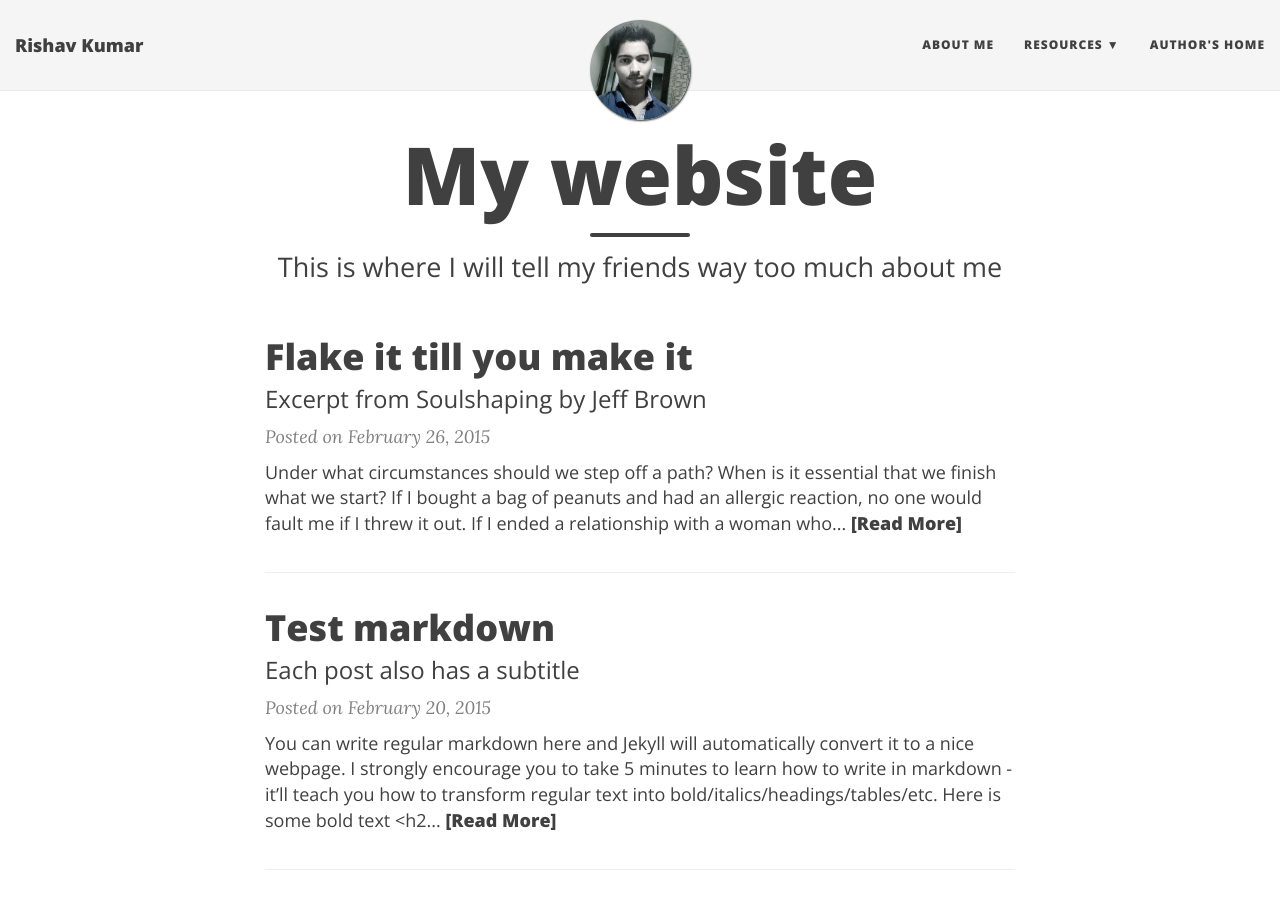
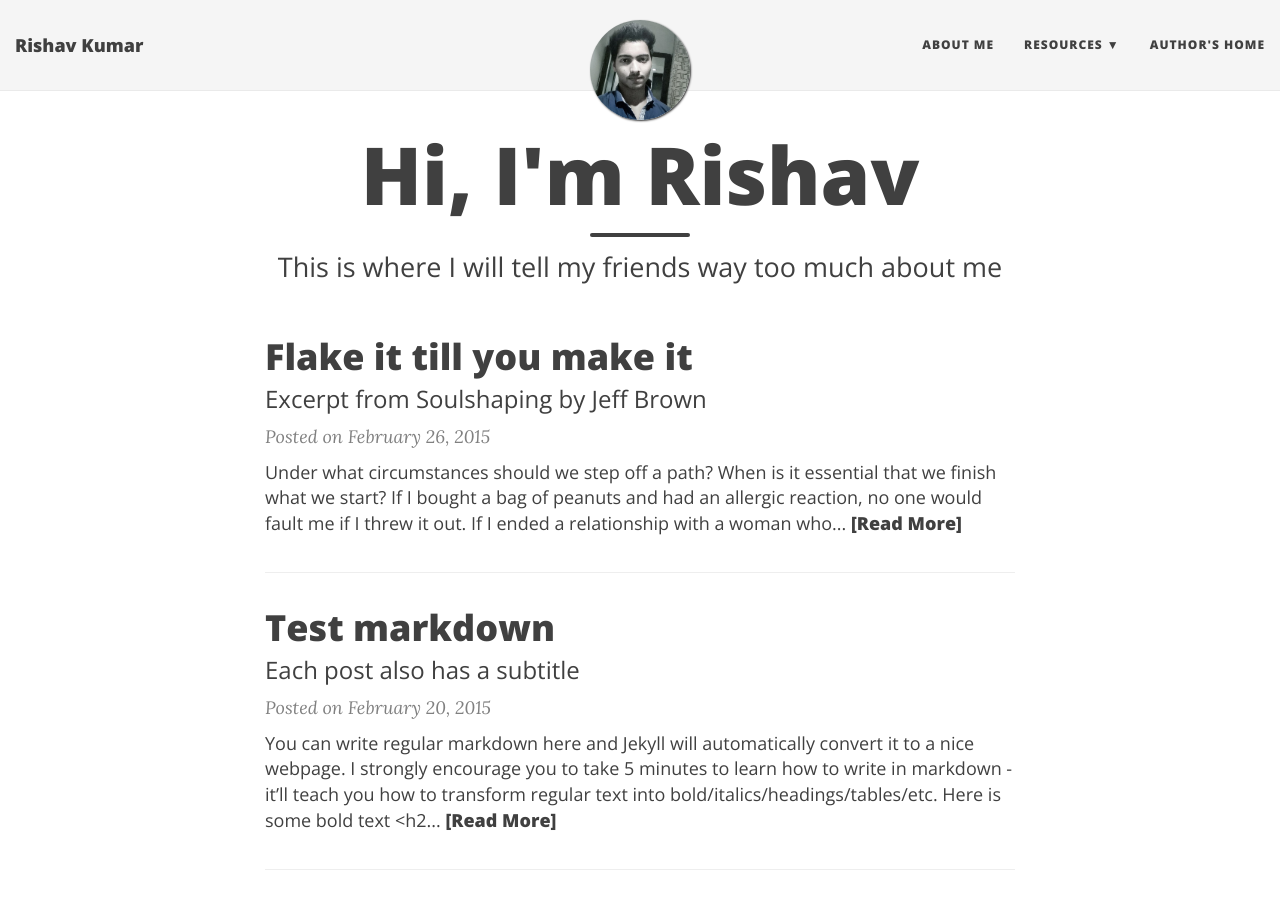
Before and after one commit to rishus23/rishus23.github.io, a Jekyll site: the page built from index.html, in a window 1280 px wide and 900 px high. Built offline with Jekyll 4.4.1, drawn with Linux system fonts in a browser that asks for light colours; nearby versions of some CDN libraries; the list of posts is cut into pages by our own code.

Commit message:
Update index.html

```diff
--- a/index.html
+++ b/index.html
@@ -1,6 +1,6 @@
 ---
 layout: page
-title: My website
+title: Hi, I'm Rishav
 subtitle: This is where I will tell my friends way too much about me
 ---
 
```
